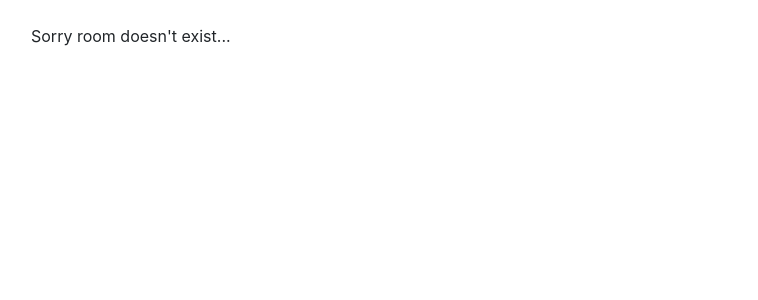
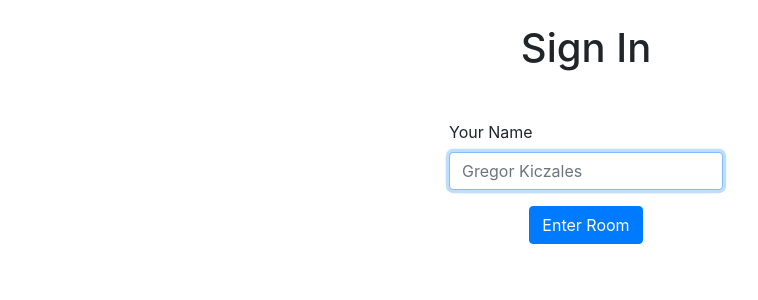
Before and after one commit to dryu99/queue-tip, a React (Create React App) app in the folder client/: page /room/8178fd7b-9544-4c42-a0b8-7daf705d621c in a window 1280 px wide. Shown: the top 300 px of the page, without its empty margins (54-812 px from the left). Built offline with nearby package versions, Linux system fonts and the light colour scheme; no server answers.

Commit message:
fix annoying bug where 'room doesnt exist' page would display for a split second when rendering room

```diff
--- a/client/src/App.js
+++ b/client/src/App.js
@@ -1,6 +1,7 @@
 import React, { useEffect, useState } from 'react';
 import Home from './components/Home';
 import Room from './components/Room';
+import SignIn from './components/SignIn';
 import Error from './components/Error';
 
 import {
@@ -16,6 +17,7 @@ function App() {
   const [currentUser, setCurrentUser] = useState({ type: UserTypes.BASIC });
   const [isAdmin, setIsAdmin] = useState(false); // user is only admin if they created room
   const [room, setRoom] = useState(null);
+  const [roomError, setRoomError] = useState(null);
 
   const match = useRouteMatch('/room/:id');
 
@@ -26,10 +28,6 @@ function App() {
       emitCheckRoom(match.params.id, setRoomCallback);
     }
   }, [match, room]);
-
-  const initCurrentUser = (user) => {
-    setCurrentUser(user);
-  };
 
   const setCurrentUserType = (type) => {
     setCurrentUser({ ...currentUser, type });
@@ -43,13 +41,19 @@ function App() {
       setRoom(room);
     } else {
       console.error(error);
+      setRoomError('sorry room doesn\'t exist...');
     }
   };
 
   return (
     <Switch className="mt-4">
       <Route path="/room/:id">
-        <Room room={room} isAdmin={isAdmin} user={currentUser} setUser={setCurrentUser}/>
+        {!roomError ?
+          <Room room={room} isAdmin={isAdmin} user={currentUser} setUser={setCurrentUser}/>
+          :
+          // would be nice to put a spinner or sth here
+          <Error text={roomError}/>
+        }
       </Route>
       <Route exact path="/">
         <Home
--- a/client/src/components/Room.js
+++ b/client/src/components/Room.js
@@ -97,7 +97,7 @@ const Room = ({ room, isAdmin, user, setUser }) => {
 
   return (
     <Container className="mt-4">
-      {user.name ?
+      {room && user.name ?
         <React.Fragment>
           <Row>
             <Col>
@@ -129,7 +129,6 @@ const Room = ({ room, isAdmin, user, setUser }) => {
           </Row>
         </React.Fragment>
         :
-        room ?
         <SignIn
           room={room}
           setUser={setUser}
@@ -139,8 +138,6 @@ const Room = ({ room, isAdmin, user, setUser }) => {
           setQueueUsers={setQueueUsers}
           isAdmin={isAdmin}
         />
-          :
-          <span>Sorry room doesn't exist...</span>
       }
       {/* strangely enough, doing this doesn't work for copying to clipboard - setting display to none causes the copied value to be "window.location.href" */}
       {/* <textarea ref={linkRef} style={{ display: 'none' }} value={window.location.href}/> */}
```
Lines whose indentation alone changed are shown as unchanged.
